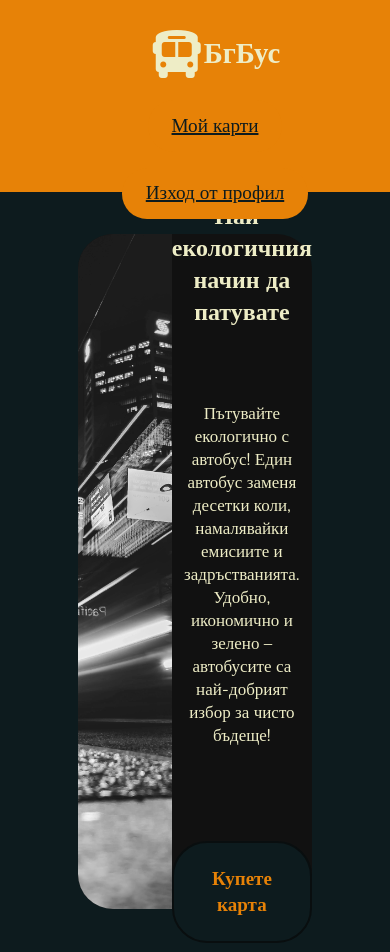
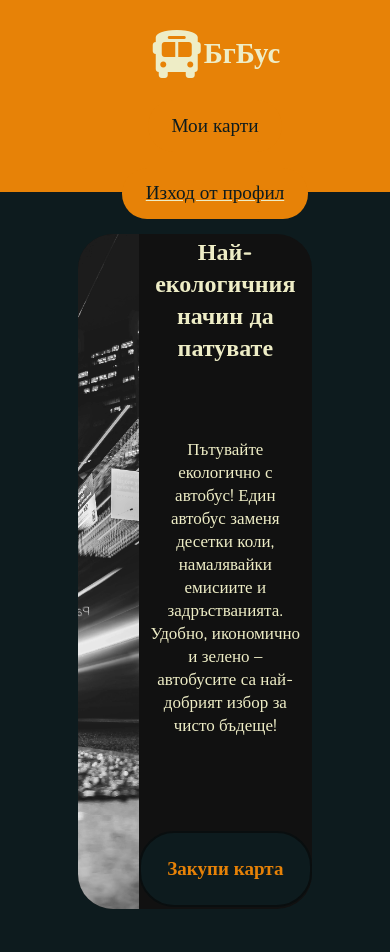
Before and after one commit to PiponcheDev/NOIT-2024-2025, a PHP site: page /pages/home-login.php in a window 390 px wide. Run offline with PHP 8.4, Linux system fonts and the light colour scheme; some libraries are stand-ins or nearby versions.

Commit message:
Final functionality fixes

```diff
--- a/css/card_display.css
+++ b/css/card_display.css
@@ -61,6 +61,11 @@ h2 {
 }
 
 
+h4{
+  text-align: center;
+  font-family: Nunito;
+  color: var(--text-color);
+}
 
 @media (max-width: 768px) {
   .container {
--- a/css/index.css
+++ b/css/index.css
@@ -3,16 +3,19 @@
   --secondary-color: #e78207;
   --text-color: #eeedc6;
 }
+
 * {
   color: var(--text-color);
   font-family: Nunito;
   margin: 0;
   box-sizing: border-box;
 }
+
 body {
   background: var(--primary-color);
   align-items: center;
 }
+
 nav {
   display: flex;
   flex-direction: row;
@@ -21,6 +24,7 @@ nav {
   background: var(--secondary-color);
   height: 10vh;
 }
+
 nav > div {
   display: flex;
   flex-direction: row;
@@ -30,12 +34,15 @@ nav > div {
   height: 9vh;
   margin-left: 2.5rem;
 }
+
 #logo {
   font-size: 3rem;
 }
+
 #name {
   font-size: 1.8em;
 }
+
 nav > ul {
   display: flex;
   flex-direction: row;
@@ -45,13 +52,14 @@ nav > ul {
   height: 9vh;
   margin-right: 2.5rem;
   font-size: 1.5em;
+  list-style: none;
 }
 
 .nav-button {
   all: unset;
   text-decoration: none;
   position: relative;
-  transition: 0.3 ease-in-out;
+  transition: 0.3s ease-in-out;
   font-weight: 600;
   background: none;
   border: none;
@@ -62,6 +70,7 @@ nav > ul {
   cursor: pointer;
   outline: none;
 }
+
 .nav-button::after {
   content: "";
   border-bottom: 2px solid #e8f1f2;
@@ -120,7 +129,6 @@ section {
   gap: 4rem;
 }
 
-
 .info .buy {
   transition: ease-in-out 0.3s;
   font-weight: 600;
@@ -132,22 +140,23 @@ section {
   border: 2px solid #090e0f;
   color: var(--secondary-color);
   background-color: var(--primary-color);
+  cursor: pointer;
+  display: inline-block; /* Ensure it behaves like a button */
+  text-align: center; /* Center text inside the button */
+}
+
+.info .buy:hover {
+  color: var(--text-color);
+  background-color: #142225;
+  box-shadow: 13px 13px 60px 4px rgba(0, 0, 0, 0.75);
+  -webkit-box-shadow: 13px 13px 60px 4px rgba(0, 0, 0, 0.75);
+  -moz-box-shadow: 13px 13px 60px 4px rgba(0, 0, 0, 0.75);
 }
 
 .info p {
   padding: 10px;
   font-size: 17px;
 }
-
-.info > .buy:hover {
-  color: var(--text-color);
-  cursor: pointer;
-  background-color: #142225;
-  box-shadow: 13px 13px 60px 4px rgba(0, 0, 0, 0.75);
-  -webkit-box-shadow: 13px 13px 60px 4px rgba(0, 0, 0, 0.75);
-  -moz-box-shadow: 13px 13px 60px 4px rgba(0, 0, 0, 0.75);
-}
-
 
 @media (max-width: 768px) {
   nav {
@@ -171,9 +180,13 @@ section {
     margin: 0;
   }
 
+  nav ul li {
+    list-style: none;
+  }
+
   .nav-button {
     padding: 10px;
-    text-decoration: underline var(--primary-color) 2px;
+    text-decoration: none;
     padding: 0.8rem 1.5rem;
     background-color: var(--secondary-color);
     border-radius: 25px;
--- a/css/subscription.css
+++ b/css/subscription.css
@@ -94,7 +94,6 @@ nav > ul {
     "cards info"
     "cards info"
     "cards info";
-
 }
 
 .cards {
--- a/pages/card_display.php
+++ b/pages/card_display.php
@@ -52,6 +52,9 @@ if ($card) {
         header("Location: home-login.php");
         exit();
     }
+
+    // Calculate the expiration date
+    $expirationDate = $purchaseDate->add(new DateInterval('P4M'));
 } else {
     header("Location: home-login.php");
     exit();
@@ -68,7 +71,7 @@ if ($_SESSION['has_card'] == true) {
         $encryption_key = hash('sha256', "NOIT", true);
 
         function encryptData($data, $key) {
-            $iv = openssl_random_pseudo_bytes(16);
+            $iv = openssl_random_pseudo_bytes(16); // 16-byte IV
             $encrypted = openssl_encrypt($data, 'AES-256-CBC', $key, 0, $iv);
             return base64_encode($iv . $encrypted);
         }
@@ -130,6 +133,7 @@ if ($_SESSION['has_card'] == true) {
           <img src="<?php echo $qrCodeImage; ?>" alt="QR Code">
       <?php endif; ?>
     </div>
+    <h4> Картата е валидна до: </br> <?php echo $expirationDate->format('Y-m-d'); ?></h4>
   </div>
 </body>
 </html>
--- a/pages/home-login.php
+++ b/pages/home-login.php
@@ -14,8 +14,7 @@ session_start();
     <link rel="preconnect" href="https://fonts.googleapis.com/" />
     <link rel="preconnect" href="https://fonts.gstatic.com/" crossorigin />
     <link href="https://fonts.googleapis.com/css2?family=Nunito:ital,wght@0,200..1000;1,200..1000&display=swap" rel="stylesheet" />
-
-  </head>
+</head>
 <body>
     <nav>
         <div>
@@ -23,8 +22,14 @@ session_start();
             <h1 id="name">БгБус</h1>
         </div>
         <ul>
-            <a href="card_display.php" class="nav-button">Мой карти</a>
-            <a href="logout.php"><div style="float:right"><button class="nav-button">Изход от профил</button></div></a>
+            <li>
+                <form method="GET" action="card_checker.php">
+                    <input type="submit" name="card" value="Мои карти" class="nav-button"/>
+                </form>
+            </li>
+            <li>
+                <a href="logout.php"><button class="nav-button">Изход от профил</button></a>
+            </li>
         </ul>
     </nav>
     <section>
@@ -37,7 +42,9 @@ session_start();
                     намалявайки емисиите и задръстванията. Удобно, икономично и зелено –
                     автобусите са най-добрият избор за чисто бъдеще!
                 </p>
-                <a class="buy" href="card_checker.php">Купете карта</a>
+                <form method="GET" action="card_checker.php">
+                    <input type="submit" name="buy" value="Закупи карта" class="buy"/>
+                </form>
             </div>
         </div>
     </section>
--- a/pages/payment-procces.html
+++ b/pages/payment-procces.html
@@ -15,7 +15,7 @@
         <div id="paypal-button-container"></div>
     </div>
 
-    <script src="https://www.paypal.com/sdk/js?client-id=###########&currency=USD"></script>
+    <script src="https://www.paypal.com/sdk/js?client-id=AWDn25W9UaIiWxg6Pmmz1a1IPP5azedEoy6PdFCGgW3g_4LQkrrrfqy8dYYswAnZ-0imaJzOMVkiggW6&currency=USD"></script>
 
     <script>
         paypal.Buttons({
--- a/pages/subscription.html
+++ b/pages/subscription.html
@@ -12,7 +12,6 @@
       href="https://fonts.googleapis.com/css2?family=Nunito:ital,wght@0,200..1000;1,200..1000&display=swap"
       rel="stylesheet"
     />
-
     <script
       src="https://kit.fontawesome.com/b56d58b9c9.js"
       crossorigin="anonymous"
@@ -32,7 +31,9 @@
     </nav>
     <div class="container">
       <div class="cards">
-        <div class="card"><p>Пенсионерска</p></div>
+        <div class="card">
+          <p>Пенсионерска</p>
+        </div>
         <div class="card"><p>Ученическа</p></div>
         <div class="card"><p>Нормална</p></div>
       </div>
--- a/scanner/validate_qr.php
+++ b/scanner/validate_qr.php
@@ -14,7 +14,7 @@ $encrypted_token = $_POST['token'] ?? '';
 
 $decrypted_token = decryptData($encrypted_token, $encryption_key);
 
-if (strpos($decrypted_token, "✅ Valid card!") === 0) {
+if (strpos($decrypted_token, "Valid card!") === 0) {
     echo "✅ Valid card detected!";
 } else {
     echo "❌ Invalid QR code!";
```
Also changed, not shown: pages/card_checker.php (+34 -18 lines), scanner/scanner.html (+3 -7 lines), 1 other file.
